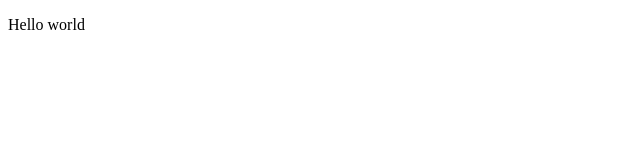
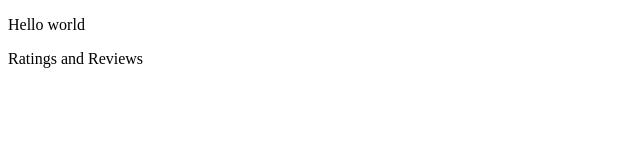
Before and after one commit to FEC-Neptune/front-end-capstone, a React app: page / in a window 1280 px wide. Shown: the top 160 px of the page, without its empty margins (0-640 px from the left). Built offline with nearby package versions, Linux system fonts and the light colour scheme; the HTML template or start-up script is replaced by a standard one.

Commit message:
Add NewReviewFrom component, test rendering Ratings and Reviews to the DOM

```diff
--- a/client/src/components/App.jsx
+++ b/client/src/components/App.jsx
@@ -5,6 +5,7 @@ const App = () => {
   return (
     <>
       <p>Hello world</p>
+      <RatingsAndReviews />
     </>
   );
 };
--- /dev/null
+++ b/client/src/components/NewReviewForm.jsx
@@ -0,0 +1,10 @@
+import React from 'react';
+
+const NewReviewForm = () => {
+  return (
+    <>
+    </>
+  );
+};
+
+export default NewReviewForm;
--- a/client/src/components/RatingsAndReviews.jsx
+++ b/client/src/components/RatingsAndReviews.jsx
@@ -1,10 +1,12 @@
 import React from 'react';
 import ReviewsList from './ReviewsList.jsx';
 import RatingBreakdown from './RatingBreakdown.jsx';
+import NewReviewForm from './NewReviewForm.jsx';
 
 const RatingsAndReviews = () => {
   return (
     <>
+      <div>Ratings and Reviews</div>
     </>
   );
 };
```
Also changed, not shown: 1 other file (tests, documents, lock files or other folders).
